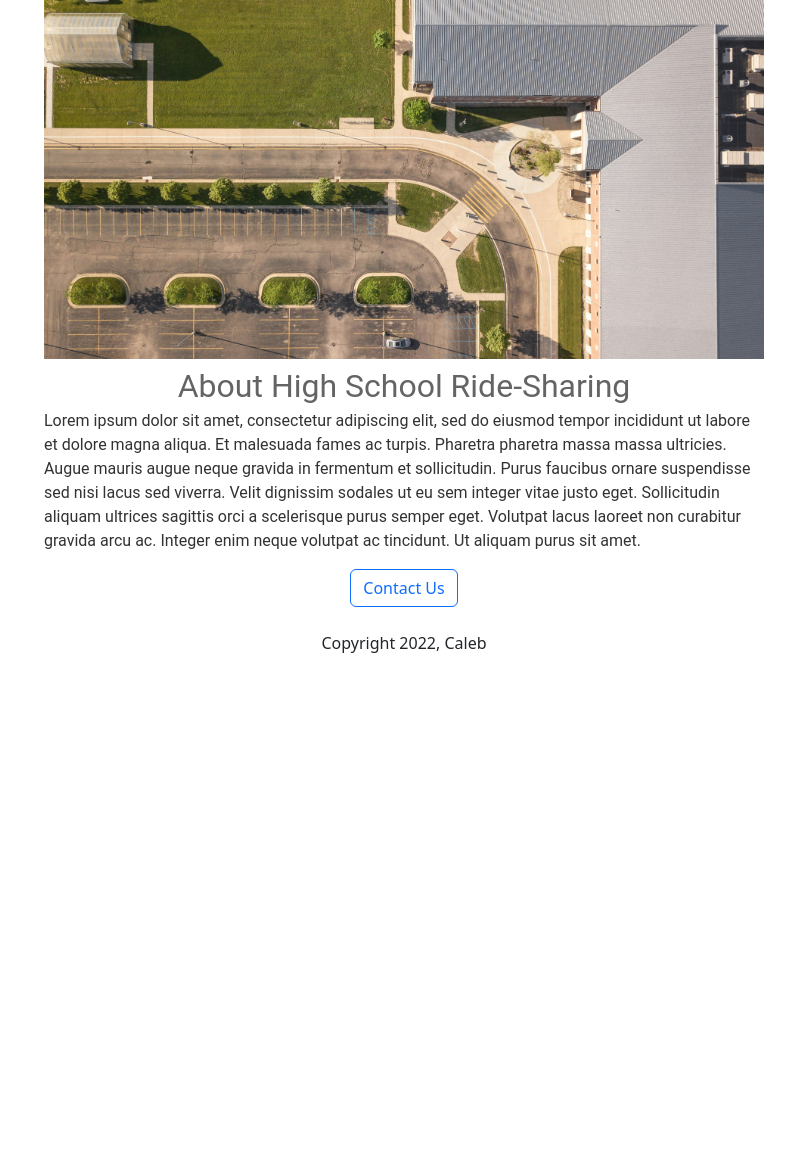
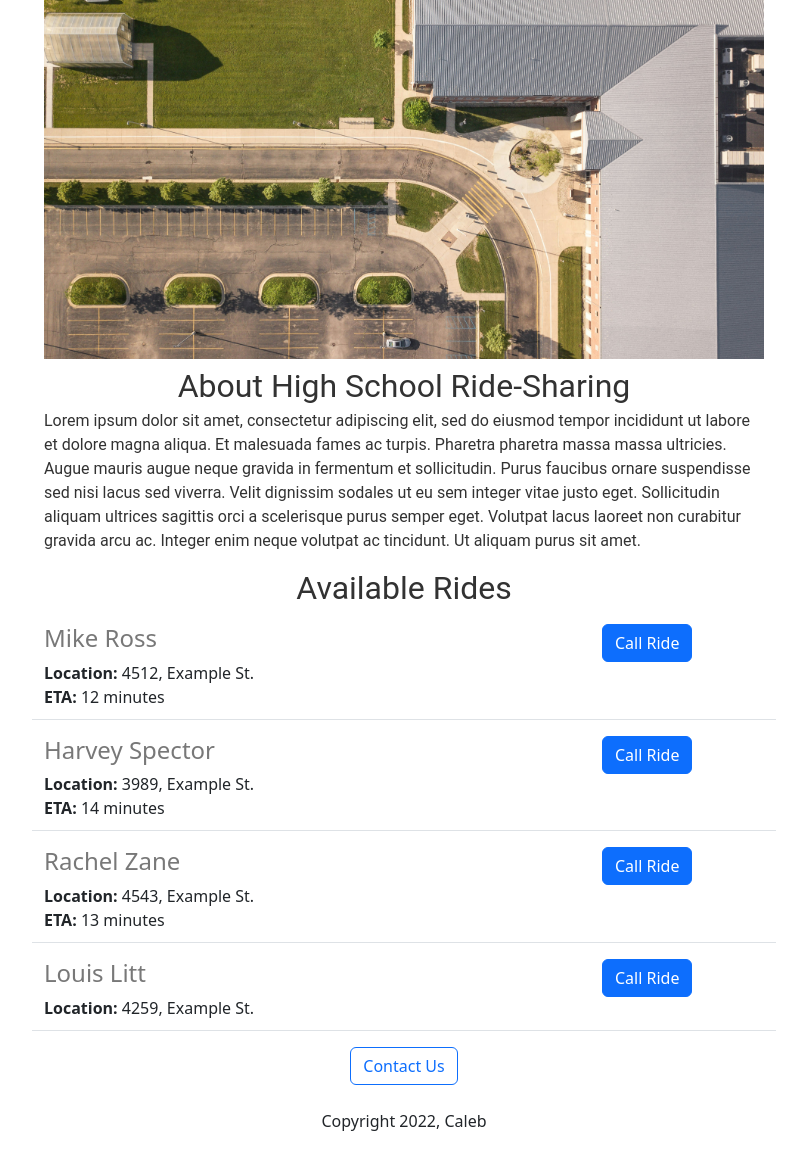
Before and after one commit to cayleb247/hs-ridesharing, a Flask app: page / in a window 1280 px wide. Shown: the part 81-1230 px from the top of the page, without its empty margins (236-1043 px from the left). Before the commit the page ends 734 px from the top, so only its background shows below. Run offline with Flask 3, Linux system fonts and the light colour scheme.

Commit message:
added dynamic data and json endpoint

```diff
--- a/app.py
+++ b/app.py
@@ -1,10 +1,40 @@
-from flask import Flask, render_template
+from flask import Flask, render_template, jsonify
 
 app = Flask(__name__)
 
+RIDES = [
+    {
+        'id': 1,
+        'name': 'Mike Ross',
+        'location': '4512, Example St.',
+        'ETA': '12 minutes'
+    },
+    {
+        'id': 2,
+        'name': 'Harvey Spector',
+        'location': '3989, Example St.',
+        'ETA': '14 minutes'
+    },
+    {
+        'id': 3,
+        'name': 'Rachel Zane',
+        'location': '4543, Example St.',
+        'ETA': '13 minutes'
+    },
+    {
+        'id': 4,
+        'name': 'Louis Litt',
+        'location': '4259, Example St.'
+    }
+]
+
 @app.route('/') #path of the url after domain name
 def hello_world():
-    return render_template('home.html')
+    return render_template('home.html', rides=RIDES)
+
+@app.route('/api/rides') #Makes a json endpoint that can be accessed to see RIDES data
+def list_rides():
+    return jsonify(RIDES)
 
 if __name__ == '__main__':
     app.run(host='0.0.0.0', debug=True)
--- a/templates/home.html
+++ b/templates/home.html
@@ -16,7 +16,7 @@
       h2 {
         font-family: Roboto;
         font-size: 32px;
-        color: rgb(100, 100, 100);
+        color: rgb(50, 50, 50);
         text-align: center;
         font-weight: normal;
       }
@@ -39,6 +39,12 @@
       <h2 class = "text-center mt-2 mb-1">About High School Ride-Sharing</h2>
       <p class = "bodytext">Lorem ipsum dolor sit amet, consectetur adipiscing elit, sed do eiusmod tempor incididunt ut labore et dolore magna aliqua. Et malesuada fames ac turpis. Pharetra pharetra massa massa ultricies. Augue mauris augue neque gravida in fermentum et sollicitudin. Purus faucibus ornare suspendisse sed nisi lacus sed viverra. Velit dignissim sodales ut eu sem integer vitae justo eget. Sollicitudin aliquam ultrices sagittis orci a scelerisque purus semper eget. Volutpat lacus laoreet non curabitur gravida arcu ac. Integer enim neque volutpat ac tincidunt. Ut aliquam purus sit amet.</p>
 
+      <h2 class = "text-center mt-2 mb-2">Available Rides</h2>
+
+      <p>
+        {% include 'ridedisplay.html' %}
+      </p>
+
       <div style = "text-align: center;">
           <button type="button" class="btn btn-outline-primary">Contact Us</button>
         <p class = "mt-4">Copyright 2022, Caleb</p>
--- /dev/null
+++ b/templates/ridedisplay.html
@@ -0,0 +1,28 @@
+{% for ride in rides%}
+  <div class = "border-bottom row" style = "margin-bottom:16px;padding-bottom:10px">
+  <div class = 'col-9'>
+    <h4 style = "color:rgb(120, 120, 120)">
+      {{ride['name']}}
+    </h4>
+    {% if 'location' in ride%}
+      <div>
+        <b>Location:</b>
+        {{ride['location']}}
+      </div>
+    {% endif %}
+    {% if 'ETA' in ride %}
+      <div>
+        <b>ETA:</b>
+        {{ride['ETA']}}
+      </div>
+    {% endif %}
+  </div>
+
+  <div class = 'col-3'>
+    <button type = "button" class = "btn btn-primary">
+      Call Ride
+    </button>
+  </div>
+
+  </div>
+{% endfor %}
```
